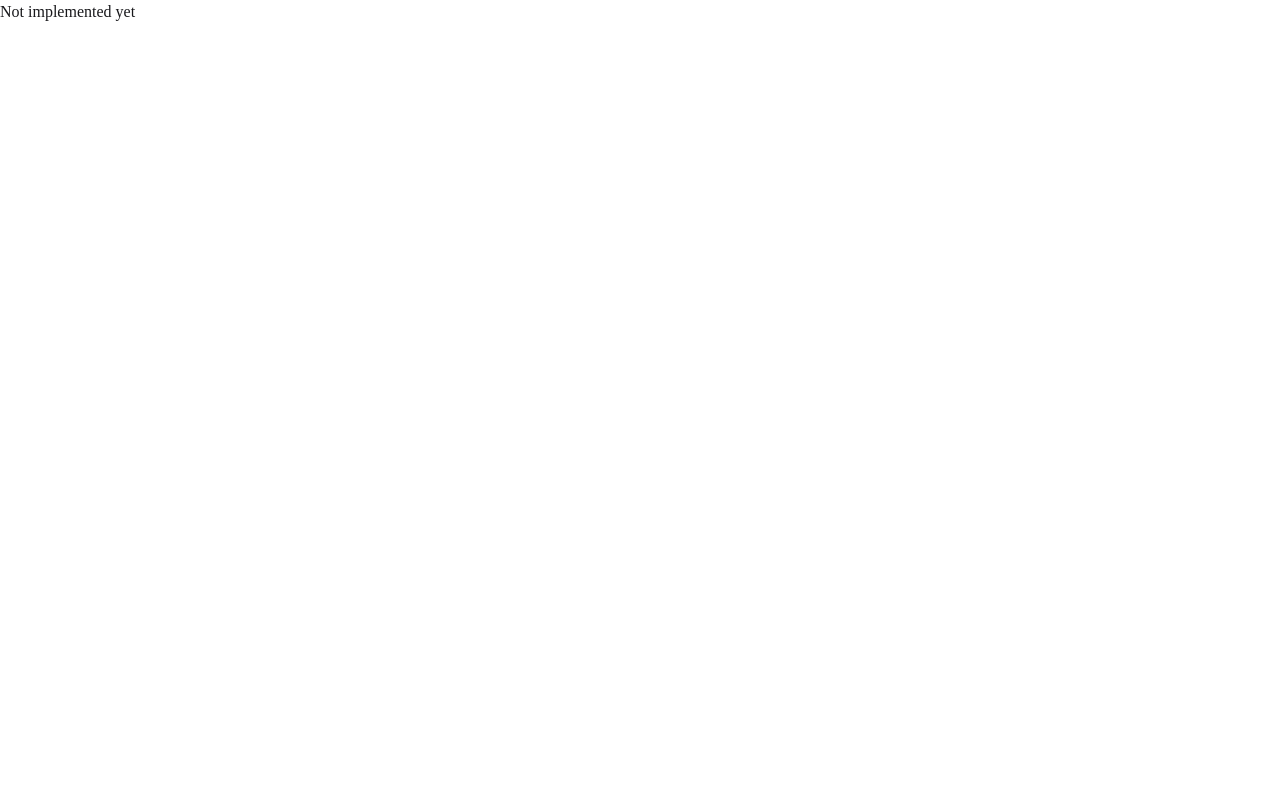
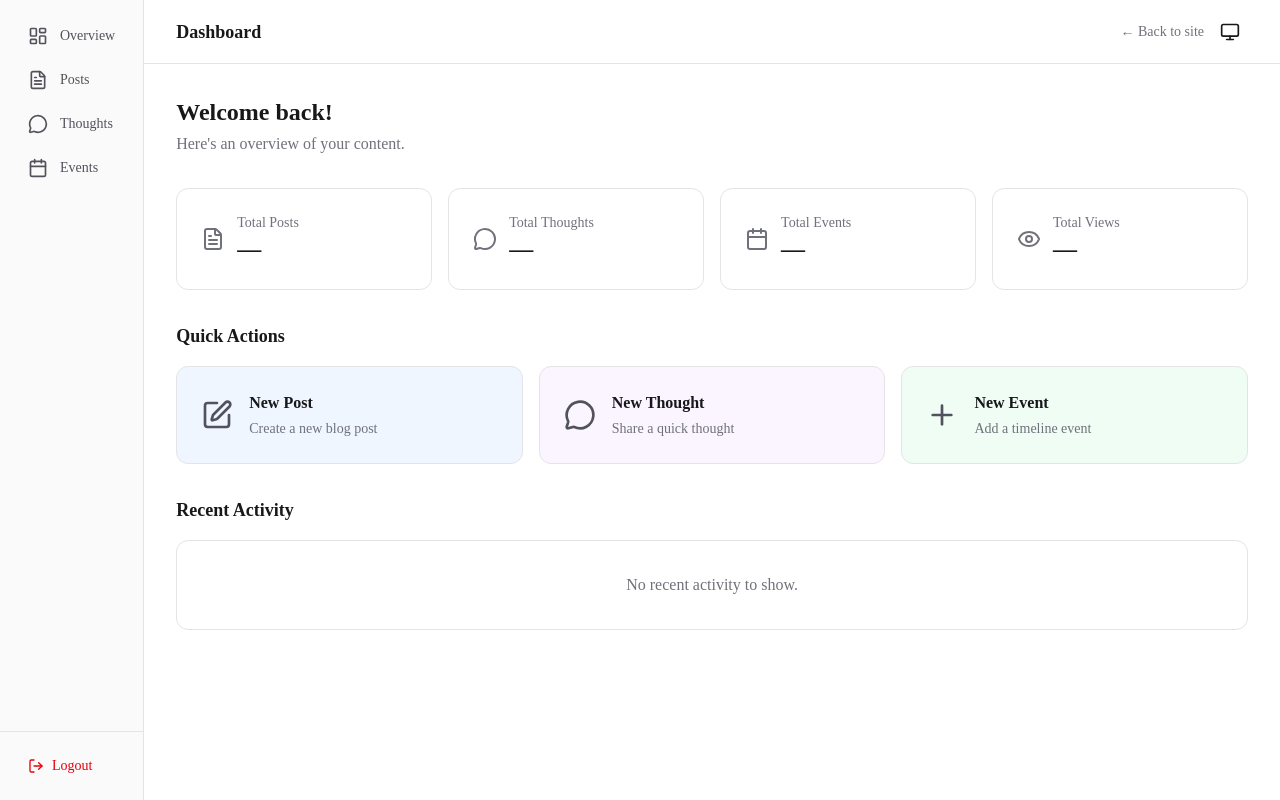
Before and after one commit to Ech0xff/personal-site, a Next.js app: page /dashboard in a window 1280 px wide. Built offline with nearby package versions, Linux system fonts and the light colour scheme; no server answers.

Commit message:
feat(dashboard): complete layout and default page

```diff
--- a/src/app/dashboard/layout.tsx
+++ b/src/app/dashboard/layout.tsx
@@ -1,3 +1,76 @@
+import Link from "next/link";
+
+import {
+  Calendar,
+  FileText,
+  LayoutDashboard,
+  LogOut,
+  MessageCircle,
+} from "lucide-react";
+
+import { logout } from "@/app/auth/actions";
+import ThemeToggle from "@/components/ThemeToggle";
+
+const navItems = [
+  { name: "Overview", path: "/dashboard", icon: LayoutDashboard },
+  { name: "Posts", path: "/dashboard/posts", icon: FileText },
+  { name: "Thoughts", path: "/dashboard/thoughts", icon: MessageCircle },
+  { name: "Events", path: "/dashboard/event", icon: Calendar },
+];
+
 export default function Layout({ children }: { children: React.ReactNode }) {
-  return <div>{children}</div>;
+  return (
+    <div className="flex h-screen w-screen bg-(--theme-bg)">
+      {/* Sidebar */}
+      <aside className="top-0 left-0 z-40 flex h-screen w-auto flex-col border-r border-zinc-200 bg-zinc-50 dark:border-zinc-800 dark:bg-zinc-900">
+        {/* Navigation */}
+        <nav className="flex-1 space-y-1 overflow-y-auto p-4">
+          {navItems.map((item) => (
+            <Link
+              key={item.path}
+              href={item.path}
+              className="flex items-center gap-3 rounded-lg px-3 py-2.5 text-sm font-medium text-zinc-600 transition-colors hover:bg-zinc-100 hover:text-zinc-900 dark:text-zinc-400 dark:hover:bg-zinc-800 dark:hover:text-zinc-100"
+            >
+              <item.icon className="h-5 w-5 shrink-0" />
+              {item.name}
+            </Link>
+          ))}
+        </nav>
+
+        {/* Footer */}
+        <div className="border-t border-zinc-200 p-4 dark:border-zinc-800">
+          <div className="flex items-center justify-between">
+            <form action={logout}>
+              <button
+                type="submit"
+                className="flex items-center gap-2 rounded-lg px-3 py-2 text-sm font-medium text-red-600 transition-colors hover:bg-red-50 dark:text-red-400 dark:hover:bg-red-900/20"
+              >
+                <LogOut className="h-4 w-4" />
+                Logout
+              </button>
+            </form>
+          </div>
+        </div>
+      </aside>
+
+      {/* Main Content */}
+      <main className="flex-1">
+        {/* Top Bar */}
+        <header className="sticky top-0 z-30 flex h-16 items-center justify-between border-b border-zinc-200 bg-white/80 px-8 backdrop-blur-sm dark:border-zinc-800 dark:bg-zinc-950/80">
+          <h1 className="text-lg font-semibold text-zinc-900 dark:text-zinc-100">
+            Dashboard
+          </h1>
+          <Link
+            href="/"
+            className="mr-2 ml-auto text-sm text-zinc-500 transition-colors hover:text-zinc-900 dark:text-zinc-400 dark:hover:text-zinc-100"
+          >
+            ← Back to site
+          </Link>
+          <ThemeToggle />
+        </header>
+        {/* Page Content */}
+        <div className="p-8">{children}</div>
+      </main>
+    </div>
+  );
 }
--- a/src/app/dashboard/page.tsx
+++ b/src/app/dashboard/page.tsx
@@ -1,3 +1,119 @@
-export default function Page() {
-  return <div>Not implemented yet</div>;
+import Link from "next/link";
+
+import {
+  Calendar,
+  Eye,
+  FileText,
+  MessageCircle,
+  PenSquare,
+  Plus,
+} from "lucide-react";
+
+const quickActions = [
+  {
+    title: "New Post",
+    description: "Create a new blog post",
+    href: "/dashboard/posts",
+    icon: PenSquare,
+    color: "bg-blue-50 dark:bg-blue-900/20",
+  },
+  {
+    title: "New Thought",
+    description: "Share a quick thought",
+    href: "/dashboard/thoughts",
+    icon: MessageCircle,
+    color: "bg-purple-50 dark:bg-purple-900/20",
+  },
+  {
+    title: "New Event",
+    description: "Add a timeline event",
+    href: "/dashboard/event",
+    icon: Plus,
+    color: "bg-green-50 dark:bg-green-900/20",
+  },
+];
+
+const stats = [
+  { label: "Total Posts", value: "—", icon: FileText },
+  { label: "Total Thoughts", value: "—", icon: MessageCircle },
+  { label: "Total Events", value: "—", icon: Calendar },
+  { label: "Total Views", value: "—", icon: Eye },
+];
+
+export default function DashboardPage() {
+  return (
+    <div className="space-y-8">
+      {/* Welcome Section */}
+      <div>
+        <h2 className="text-2xl font-bold text-zinc-900 dark:text-zinc-100">
+          Welcome back!
+        </h2>
+        <p className="mt-1 text-zinc-500 dark:text-zinc-400">
+          Here&apos;s an overview of your content.
+        </p>
+      </div>
+
+      {/* Stats Grid */}
+      <div className="grid grid-cols-1 gap-4 sm:grid-cols-2 lg:grid-cols-4">
+        {stats.map((stat) => (
+          <div
+            key={stat.label}
+            className="rounded-xl border border-zinc-200 bg-white p-6 dark:border-zinc-800 dark:bg-zinc-900"
+          >
+            <div className="flex items-center gap-3">
+              <stat.icon className="h-6 w-6 shrink-0 text-zinc-500 dark:text-zinc-400" />
+              <div>
+                <p className="text-sm text-zinc-500 dark:text-zinc-400">
+                  {stat.label}
+                </p>
+                <p className="text-2xl font-bold text-zinc-900 dark:text-zinc-100">
+                  {stat.value}
+                </p>
+              </div>
+            </div>
+          </div>
+        ))}
+      </div>
+
+      {/* Quick Actions */}
+      <div>
+        <h3 className="mb-4 text-lg font-semibold text-zinc-900 dark:text-zinc-100">
+          Quick Actions
+        </h3>
+        <div className="grid grid-cols-1 gap-4 sm:grid-cols-2 lg:grid-cols-3">
+          {quickActions.map((action) => (
+            <Link
+              key={action.title}
+              href={action.href}
+              className={`group rounded-xl border border-zinc-200 p-6 transition-all hover:border-zinc-300 hover:shadow-md dark:border-zinc-800 dark:hover:border-zinc-700 ${action.color}`}
+            >
+              <div className="flex items-center gap-4">
+                <action.icon className="h-8 w-8 shrink-0 text-zinc-600 dark:text-zinc-300" />
+                <div>
+                  <h4 className="font-semibold text-zinc-900 group-hover:text-blue-600 dark:text-zinc-100 dark:group-hover:text-blue-400">
+                    {action.title}
+                  </h4>
+                  <p className="mt-1 text-sm text-zinc-500 dark:text-zinc-400">
+                    {action.description}
+                  </p>
+                </div>
+              </div>
+            </Link>
+          ))}
+        </div>
+      </div>
+
+      {/* Recent Activity Placeholder */}
+      <div>
+        <h3 className="mb-4 text-lg font-semibold text-zinc-900 dark:text-zinc-100">
+          Recent Activity
+        </h3>
+        <div className="rounded-xl border border-zinc-200 bg-white p-8 text-center dark:border-zinc-800 dark:bg-zinc-900">
+          <p className="text-zinc-500 dark:text-zinc-400">
+            No recent activity to show.
+          </p>
+        </div>
+      </div>
+    </div>
+  );
 }
--- a/src/components/ThemeToggle.tsx
+++ b/src/components/ThemeToggle.tsx
@@ -2,9 +2,11 @@
 import Cookies from "js-cookie";
 import { Monitor, Moon, Sun } from "lucide-react";
 
+import { cn } from "@/lib/utils";
+
 type Theme = "light" | "dark" | "system";
 
-export default function ThemeToggle() {
+export default function ThemeToggle({ className }: { className?: string }) {
   const toggleTheme = () => {
     const html = document.documentElement;
     const currentTheme: Theme = html.classList.contains("system")
@@ -27,7 +29,10 @@ export default function ThemeToggle() {
   return (
     <button
       onClick={toggleTheme}
-      className="hover:bg-theme-hover rounded-lg p-2 transition-colors"
+      className={cn(
+        "hover:bg-theme-hover rounded-lg p-2 transition-colors",
+        className,
+      )}
     >
       <Sun className="hidden h-5 w-5 group-[.light]:block" />
       <Moon className="hidden h-5 w-5 group-[.dark]:block" />
```
